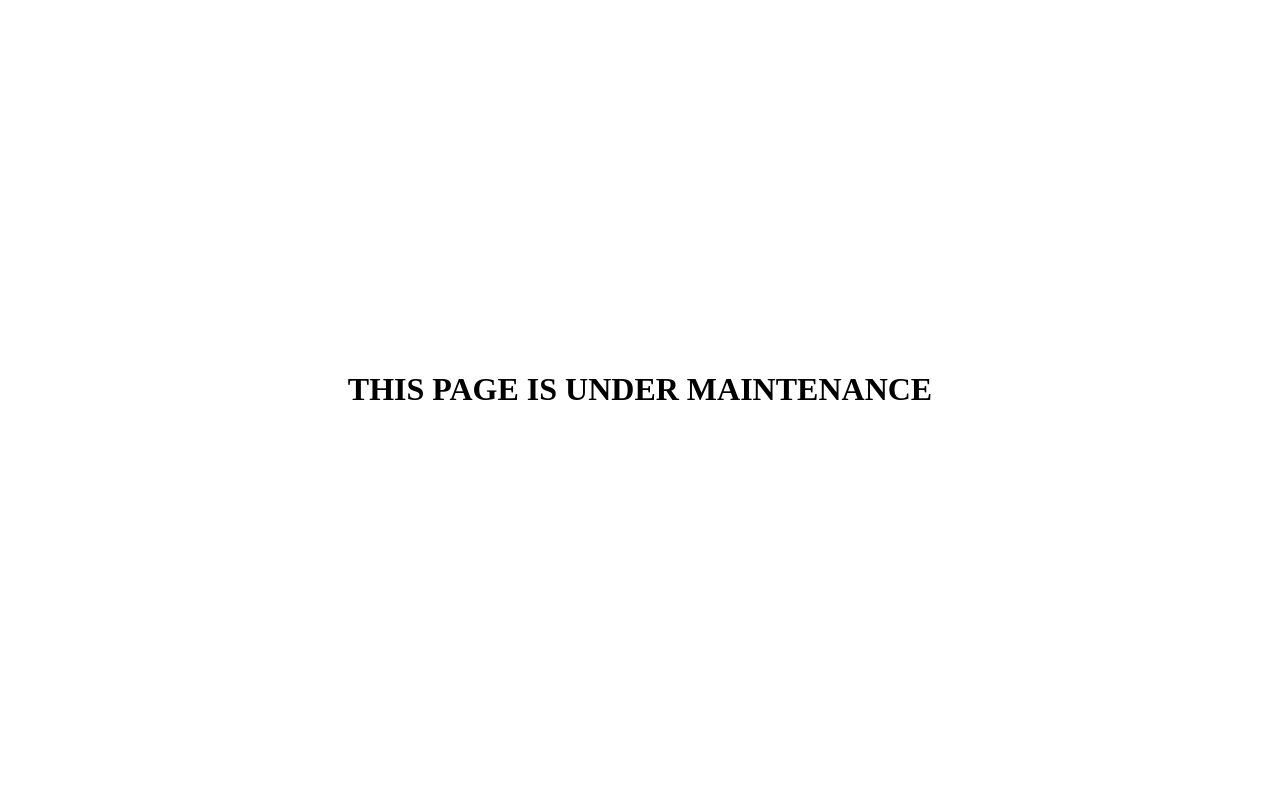
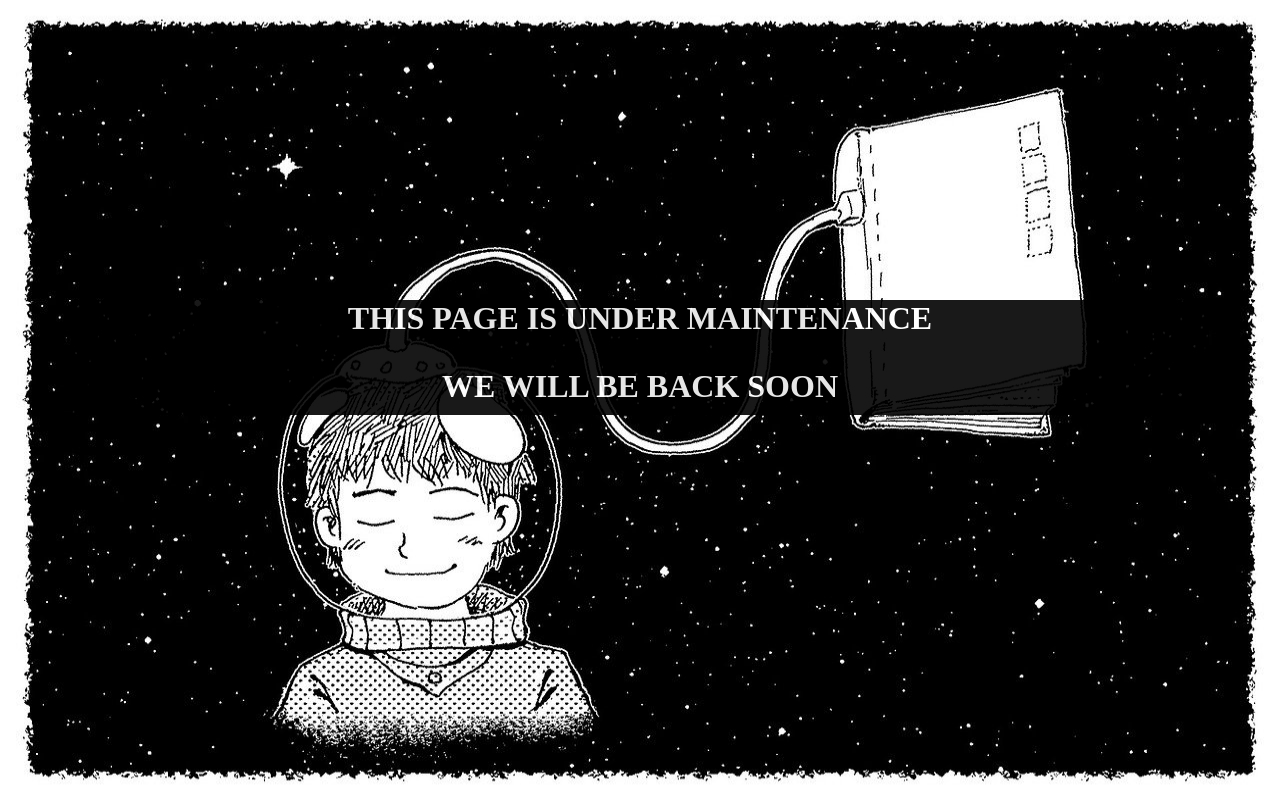
Before and after one commit to agrajpoudel/agrajpoudel.github.io, a plain HTML site: page index.html in a window 1280 px wide. Drawn offline with Linux system fonts and the light colour scheme.

Commit message:
Changed Background

```diff
--- a/index.html
+++ b/index.html
@@ -4,10 +4,25 @@
     <meta charset="UTF-8" />
     <meta name="viewport" content="width=device-width, initial-scale=1.0" />
     <meta http-equiv="X-UA-Compatible" content="ie=edge" />
-    <title>Document</title>
+    <title>My Web</title>
   </head>
 
-  <body style="height: 600px">
-    <h1 style="padding: 350px 0;text-align:center;">THIS PAGE IS UNDER MAINTENANCE</h1>
+  <body
+    style="
+      background-size: 100% 100%;
+      background-image: url('fantasy-1077863_1280.jpg');
+      background-repeat: no-repeat;
+      background-attachment: fixed;
+    "
+  >
+    <div style="background-color: black; width: 90%; margin: auto; opacity: 90%;">
+      <h1 style="margin: 300px 0 10px 0; text-align: center; color: white">
+        THIS PAGE IS UNDER MAINTENANCE
+      </h1>
+
+      <h1 style="padding: 10px 0; text-align: center; color: white">
+        WE WILL BE BACK SOON
+      </h1>
+    </div>
   </body>
 </html>
```
Also changed, not shown: fantasy-1077863_1280.jpg (added).
